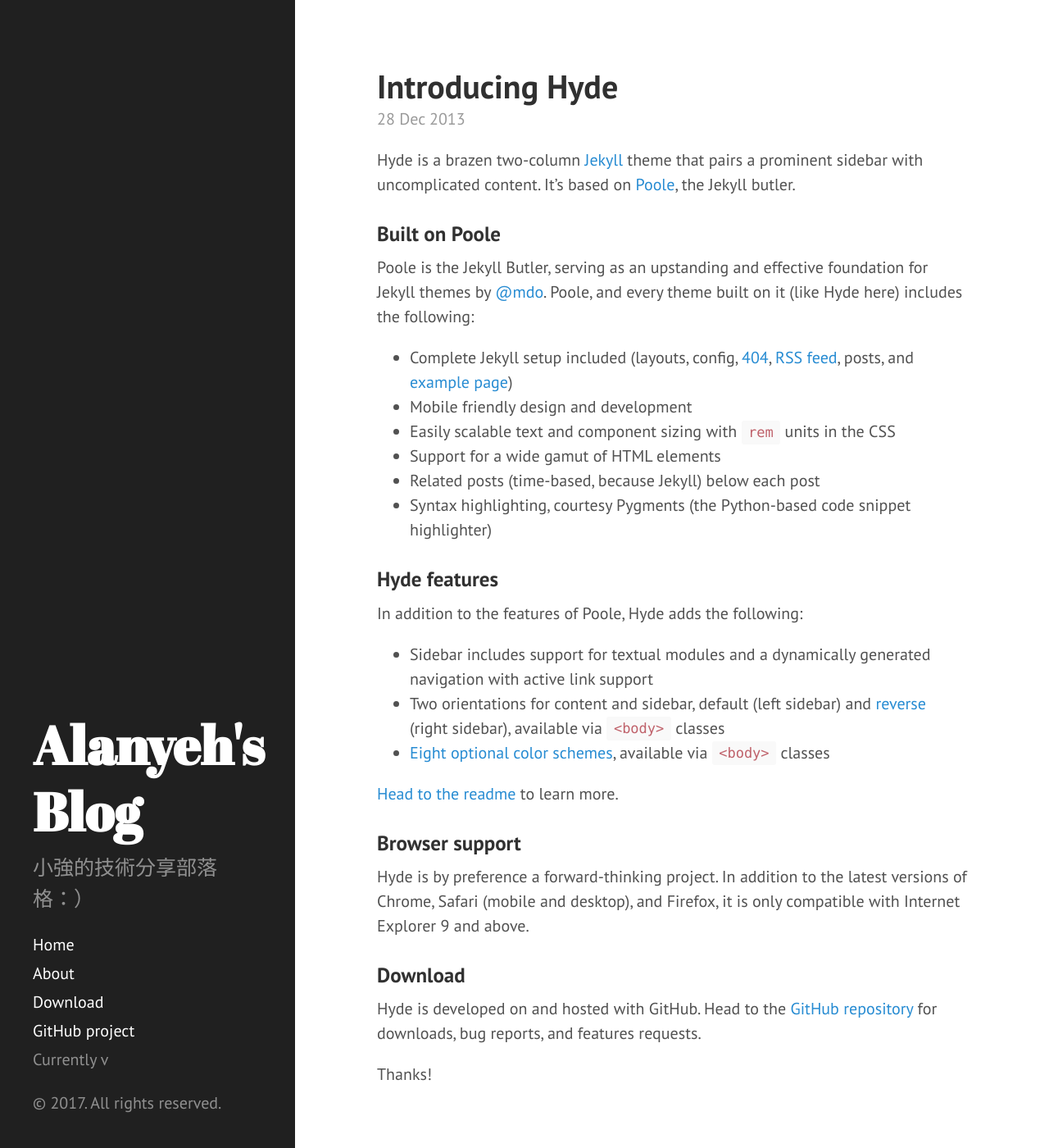
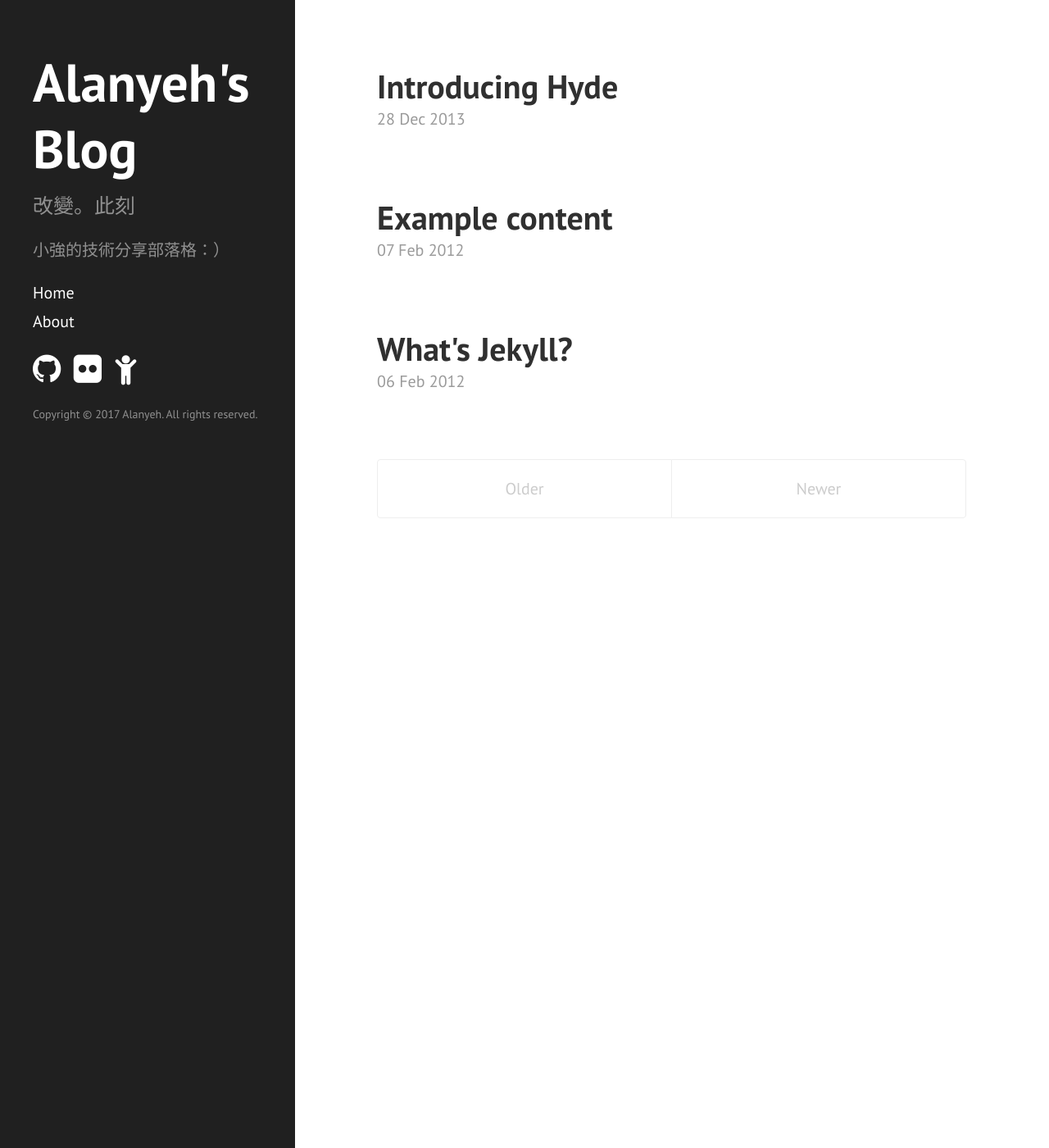
Before and after one commit to alanyeh20001/alanyeh20001.github.io, a Jekyll site: the page built from index.html, in a window 1280 px wide and 1400 px high. Shown: the whole window at 82% size. Built offline with Jekyll 4.4.1, drawn with Linux system fonts in a browser that asks for light colours; the list of posts is cut into pages by our own code; some of the changed text lies outside the part shown.

Commit message:
Reconfigure index & sidebar

```diff
--- a/_includes/sidebar.html
+++ b/_includes/sidebar.html
@@ -6,7 +6,8 @@
           {{ site.title }}
         </a>
       </h1>
-      <p class="lead">{{ site.description }}</p>
+      <p class="lead">{{ site.tagline }}</p>
+      <p>{{ site.description }}</p>
     </div>
 
     <nav class="sidebar-nav">
@@ -26,11 +27,27 @@
         {% endif %}
       {% endfor %}
 
-      <a class="sidebar-nav-item" href="{{ site.github.repo }}/archive/v{{ site.version }}.zip">Download</a>
-      <a class="sidebar-nav-item" href="{{ site.github.repo }}">GitHub project</a>
-      <span class="sidebar-nav-item">Currently v{{ site.version }}</span>
+      <span class="sidebar-nav-item">
+        <ul>
+          <li>
+            <a href="{{ site.github }}" target="_blank">
+              <i class="fa fa-github fa-2x" aria-hidden="true"></i>
+            </a>
+          </li>
+          <li>
+            <a href="{{ site.flickr }}" target="_blank">
+              <i class="fa fa-flickr fa-2x" aria-hidden="true"></i>
+            </a>
+          </li>
+          <li>
+            <a href="{{ site.pixnet }}" target="_blank">
+              <i class="fa fa-child fa-2x" aria-hidden="true"></i>
+            </a>
+          </li>
+        </ul>
+      </span>
     </nav>
 
-    <p>&copy; {{ site.time | date: '%Y' }}. All rights reserved.</p>
+    <p class="copyright">Copyright &copy; {{ site.time | date: '%Y' }} Alanyeh. All rights reserved.</p>
   </div>
 </div>
--- a/index.html
+++ b/index.html
@@ -11,10 +11,10 @@ title: Home
         {{ post.title }}
       </a>
     </h1>
-
+    {% if post.abstract %}
+      <p>{{ post.abstract }}</p>
+    {% endif %}
     <span class="post-date">{{ post.date | date_to_string }}</span>
-
-    {{ post.content }}
   </div>
   {% endfor %}
 </div>
--- a/public/css/hyde.css
+++ b/public/css/hyde.css
@@ -79,7 +79,7 @@ html {
 .sidebar-about h1 {
   color: #fff;
   margin-top: 0;
-  font-family: "Abril Fatface", serif;
+  font-family: "PT Sans", Helvetica, Arial, sans-serif;
   font-size: 3.25rem;
 }
 
@@ -98,6 +98,20 @@ a.sidebar-nav-item:focus {
 .sidebar-nav-item.active {
   font-weight: bold;
 }
+.sidebar-nav-item ul {
+  margin-top: 1rem;
+  padding: 0;
+}
+.sidebar-nav-item li {
+  list-style-type: none;
+  display: inline;
+  margin-right: 0.5rem;
+}
+
+/* Sidebar copyright*/
+.sidebar .copyright {
+  font-size: 14px;
+}
 
 /* Sticky sidebar
  *
@@ -109,7 +123,7 @@ a.sidebar-nav-item:focus {
   .sidebar-sticky {
     position: absolute;
     right:  1rem;
-    bottom: 1rem;
+    top:    3rem;
     left:   1rem;
   }
 }
```
